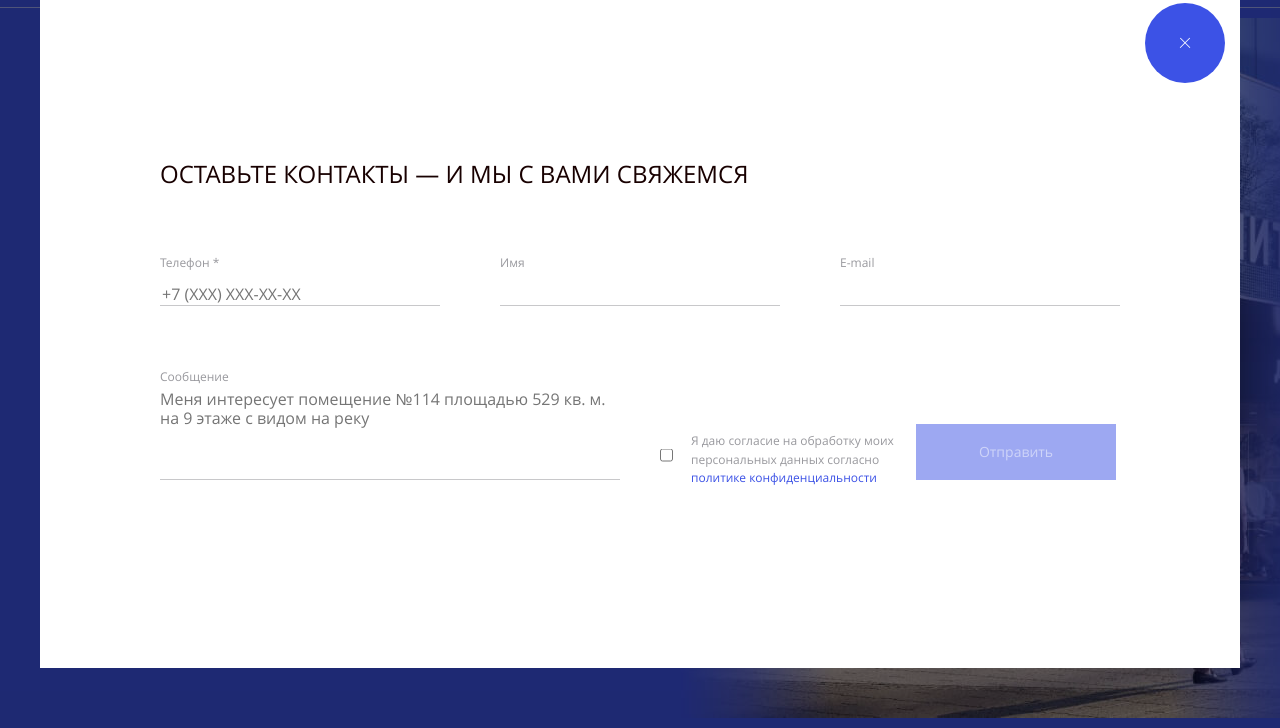
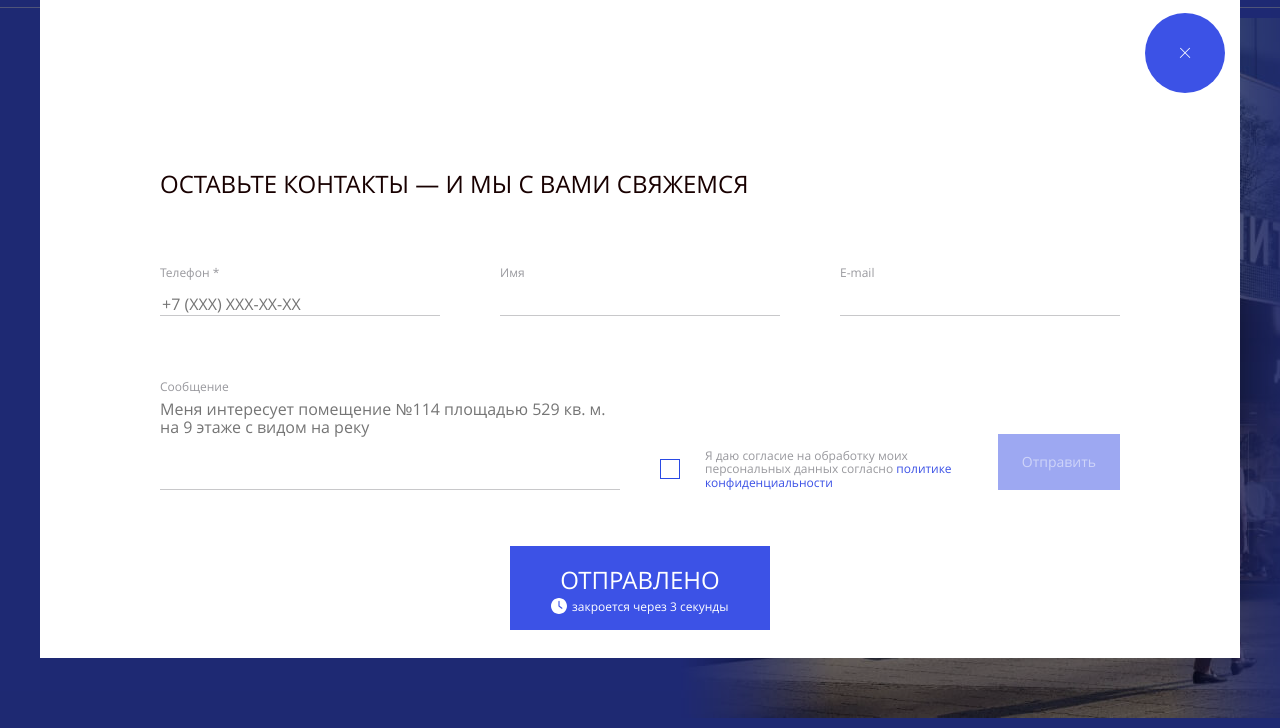
Before and after one commit to AbaevB/homework-weblayout-6.1, a plain HTML site: page index.html in a window 1280 px wide. Shown: the part 72-800 px from the top of the page. Drawn offline with Linux system fonts and the light colour scheme.

Commit message:
checkbox layout

```diff
--- a/css/blocks/custom-checkbox.css
+++ b/css/blocks/custom-checkbox.css
@@ -1,21 +1,42 @@
-.custom-checkbox {
-  position: relative;
-  width: 241px;
-  height: 50px;
-  padding: 0;
-  padding-left: 31px ;
+.custom-checkbox__field:checked+.custom-checkbox__label::after  {
+  display: block;
 }
 
-.custom-checkbox__field {
+.custom-checkbox__label {
+  position: relative;
+  display: flex;
+  flex-direction: column;
+  gap: 4px;
+  padding-left: 45px;
+  user-select: none;
+  color: #000;
+}
+
+.custom-checkbox__label::before {
   position: absolute;
   left: 0;
   top: 50%;
   transform: translateY(-50%);
+  content: '';
+  width: 20px;
+  height: 20px;
+  border: 1px solid #2A4AE5;
 }
 
+.custom-checkbox__label::after  {
+  display: none;
+  position: absolute;
+  left: 4px;
+  top: 50%;
+  transform: translateY(-50%);
+  content: '';
+  width: 12px;
+  height: 12px;
+  background-color: #2A4AE5;
+}
 
 .custom-checkbox__label-text  {
-  width: 210px;
+
   font-size: 12px;
     color: #99999E;
 }
--- a/css/blocks/modal.css
+++ b/css/blocks/modal.css
@@ -119,3 +119,39 @@
   background-color: rgba(60, 82, 230, 0.5);
   pointer-events: none;
 }
+
+.modal__success {
+  display: none;
+  position: absolute;
+  bottom: 28px;
+  left: 50%;
+  transform: translateX(-50%);
+  width: 260px;
+  padding: 16px 41px;
+  text-align: center;
+  align-items: center;
+  background-color: #3C52E6;
+}
+
+.modal__success-text  {
+  font-size: 24px;
+  line-height: 36px;
+  text-transform: uppercase;
+  color: #fff;
+}
+
+.modal__success-bottom  {
+  display: flex;
+  align-items: center;
+  gap: 5px;
+}
+
+.modal__success-close {
+  font-size: 12px;
+  line-height: 120%;
+  color: #fff;
+}
+
+.modal__success--active {
+  display: block;
+}
--- a/index.html
+++ b/index.html
@@ -260,7 +260,7 @@
               <textarea class="custom-textarea__field" name="user-message" id="user-message" placeholder="Меня интересует помещение №114 площадью 529 кв. м. на 9 этаже с видом на реку"></textarea>
              </div>
              <div class="custom-checkbox modal-form__checkbox">
-              <input class="custom-checkbox__field" type="checkbox" name="user-confirm" id="user-confirm" required>
+              <input class="custom-checkbox__field visually-hidden" type="checkbox" name="user-confirm" id="user-confirm" required>
               <label class="custom-checkbox__label" for="user-confirm">
                 <span class="custom-checkbox__label-text">
                   Я&nbsp;даю согласие на&nbsp;обработку моих персональных данных согласно
@@ -278,16 +278,19 @@
 
           </form>
 
-          <div class="modal__success">
+          <div class="modal__success modal__success--active">
             <span class="modal__success-text">
               отправлено
             </span>
-            <svg class="modal__success-icon" width="16" height="16">
-              <use xlink:href="images/sprite.svg#icon-close"></use>
-            </svg>
-            <span class="modal__success-close">
-              закроется через 3&nbsp;секунды
-            </span>
+            <div class="modal__success-bottom">
+              <svg class="modal__success-icon" width="16" height="16">
+                <use xlink:href="images/sprite.svg#icon-clock"></use>
+              </svg>
+              <span class="modal__success-close">
+                закроется через 3&nbsp;секунды
+              </span>
+            </div>
+
           </div>
         </div>
       </div>
```
